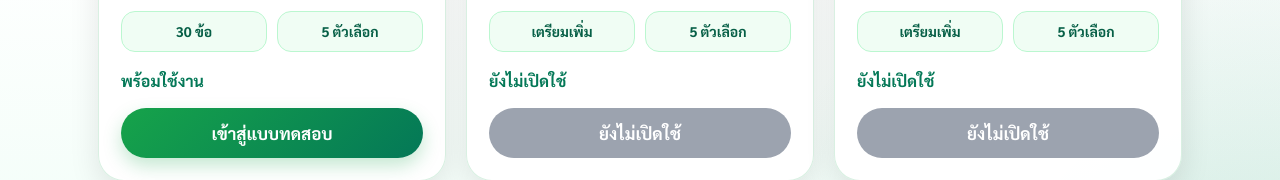
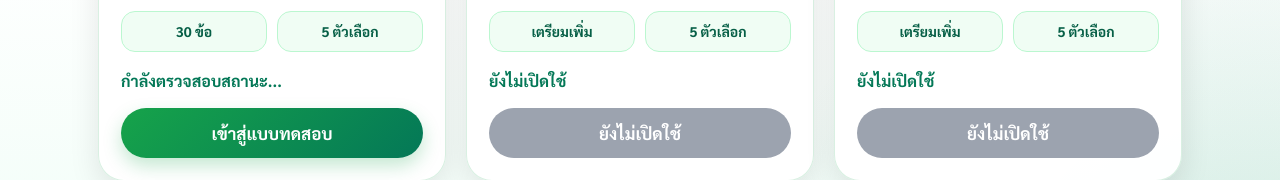
Before and after one commit to Gritteacher/Social-test, a plain HTML site: page index.html in a window 1280 px wide. Shown: the part 554-734 px from the top of the page. Drawn offline with Linux system fonts and the light colour scheme.

Commit message:
Update index.html

```diff
--- a/index.html
+++ b/index.html
@@ -274,7 +274,7 @@
       ใส่ Web App URL ของ Google Apps Script ตัวเดียวกับ quiz.html และ admin.html
       ถ้ายังไม่ใส่ URL ระบบจะแสดงการ์ดตามปกติ แต่จะยังตรวจสถานะเปิด/ปิดไม่ได้
     */
-    const WEB_APP_URL = "PASTE_YOUR_GOOGLE_APPS_SCRIPT_WEB_APP_URL_HERE";
+    const WEB_APP_URL = "https://script.google.com/macros/s/AKfycbzftFYBDdx8Py6nk4TAWkpmj_0m7lkJk3US9DKfGWpAcmN8HlKXAhUmyGdVgtjHK83z_g/exec";
 
     /*
       เพิ่มข้อสอบชุดใหม่ในอนาคต:
```
